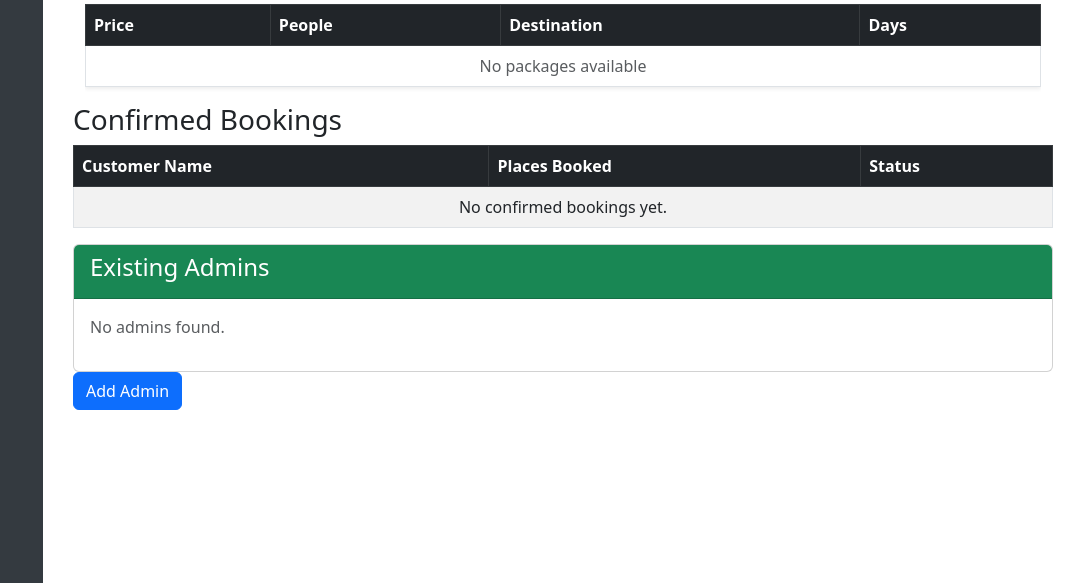
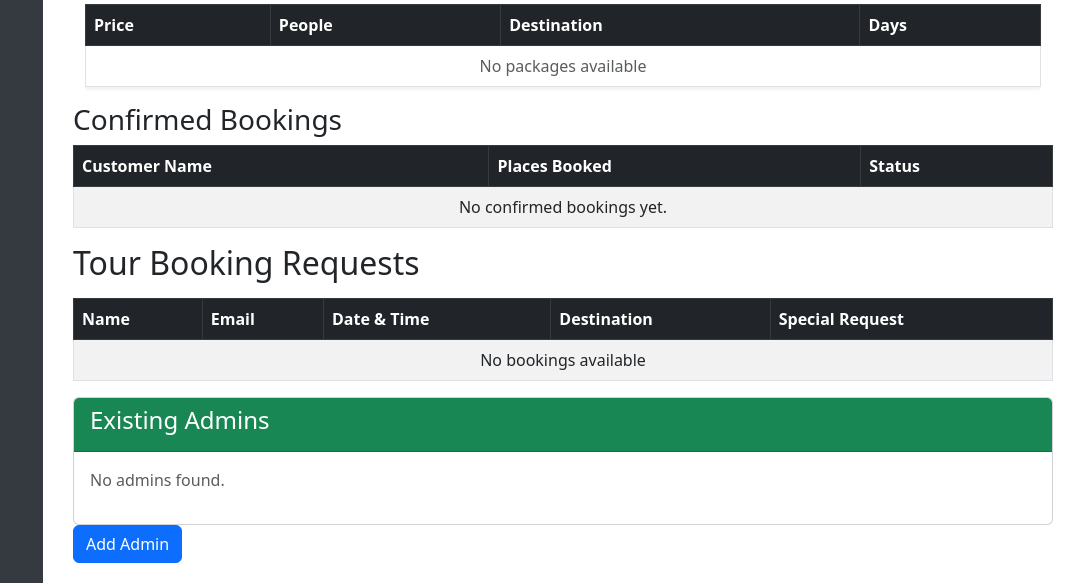
Before and after one commit to jobin8921/TRAVEL-APP, a Django app: page /add-package/ in a window 1280 px wide. Shown: the part 827-1410 px from the top of the page, without its empty margins (207-1280 px from the left). Run offline with Django 5.2, Linux system fonts and the light colour scheme.

Commit message:
Updated the Tour Booking.

```diff
--- a/home/urls.py
+++ b/home/urls.py
@@ -34,5 +34,6 @@ urlpatterns = [
     path("admin-register/", views.register_admin, name="admin_register"),
     # url for adding a package
     path("add-package/",views.add_package, name="add_package"),
+    path("book-tour/", views.book_tour, name="book_tour"),
 
 ]
--- a/home/views.py
+++ b/home/views.py
@@ -1,6 +1,6 @@
 from django.shortcuts import render, redirect, get_object_or_404
 from django.contrib.auth.hashers import make_password
-from home.models import Customer,AdminProfile
+from home.models import Customer,AdminProfile, TourBooking
 from django.contrib.auth import  logout
 from django.contrib.auth.hashers import check_password
 from django.http import HttpResponse
@@ -118,6 +118,8 @@ def admin_dashboard(request):
 
     packages = Package.objects.all()
 
+    tour_bookings = TourBooking.objects.all()
+
     return render(request, "admin_dashboard.html", {
         "admin_user": admin_user,
         "admins": admins,
@@ -125,6 +127,7 @@ def admin_dashboard(request):
         "places": places,
         'customers': customers,
         'packages': packages,
+        'tour_bookings': tour_bookings,
     })
 
 
@@ -299,3 +302,27 @@ def add_package(request):
             messages.error(request, "All fields are required!")
 
     return render(request, "admin_dashboard.html")
+
+
+def book_tour(request):
+    if request.method == "POST":
+        name = request.POST.get("name")
+        email = request.POST.get("email")
+        date_time = request.POST.get("date_time")
+        destination = request.POST.get("destination")
+        special_request = request.POST.get("special_request", "")
+
+        try:
+            TourBooking.objects.create(
+                name=name,
+                email=email,
+                date_time=date_time,
+                destination=destination,
+                special_request=special_request,
+            )
+            messages.success(request, "Booking sent successgully!")
+            return redirect("book_tour")
+        except Exception as e:
+            messages.error(request, f"Error: {e}")
+
+    return render(request, "index.html")
--- a/templates/admin_dashboard.html
+++ b/templates/admin_dashboard.html
@@ -278,6 +278,37 @@
 
 
 
+            <h2>Tour Booking Requests</h2>
+<table class="table table-bordered table-striped mt-3">
+    <thead class="table-dark">
+        <tr>
+            <th>Name</th>
+            <th>Email</th>
+            <th>Date & Time</th>
+            <th>Destination</th>
+            <th>Special Request</th>
+        </tr>
+    </thead>
+    <tbody>
+        {% for booking in tour_bookings %}
+        <tr>
+            <td>{{ booking.name }}</td>
+            <td>{{ booking.email }}</td>
+            <td>{{ booking.date_time }}</td>
+            <td>{{ booking.destination }}</td>
+            <td>{{ booking.special_request }}</td>
+        </tr>
+        {% empty %}
+        <tr>
+            <td colspan="5" class="text-center">No bookings available</td>
+        </tr>
+        {% endfor %}
+    </tbody>
+</table>
+
+
+
+
 
                 <!-- Existing Admins Section -->
                 <div class="card">
```
Also changed, not shown: home/models.py (+9 -0 lines), templates/index.html (+20 -17 lines).
